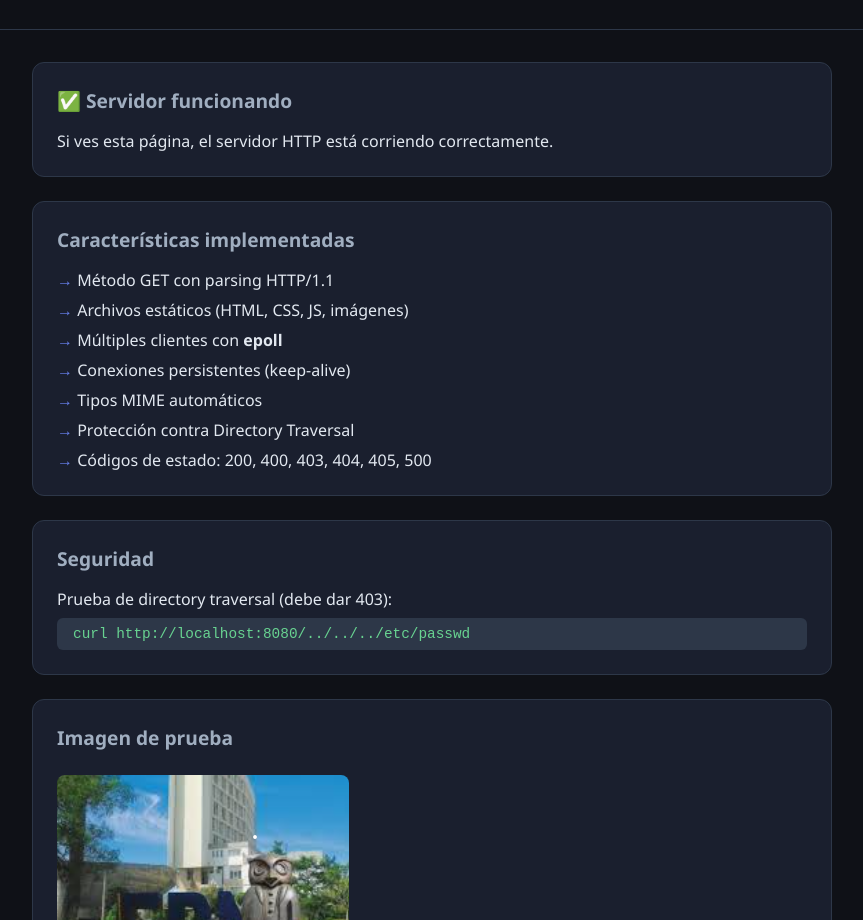
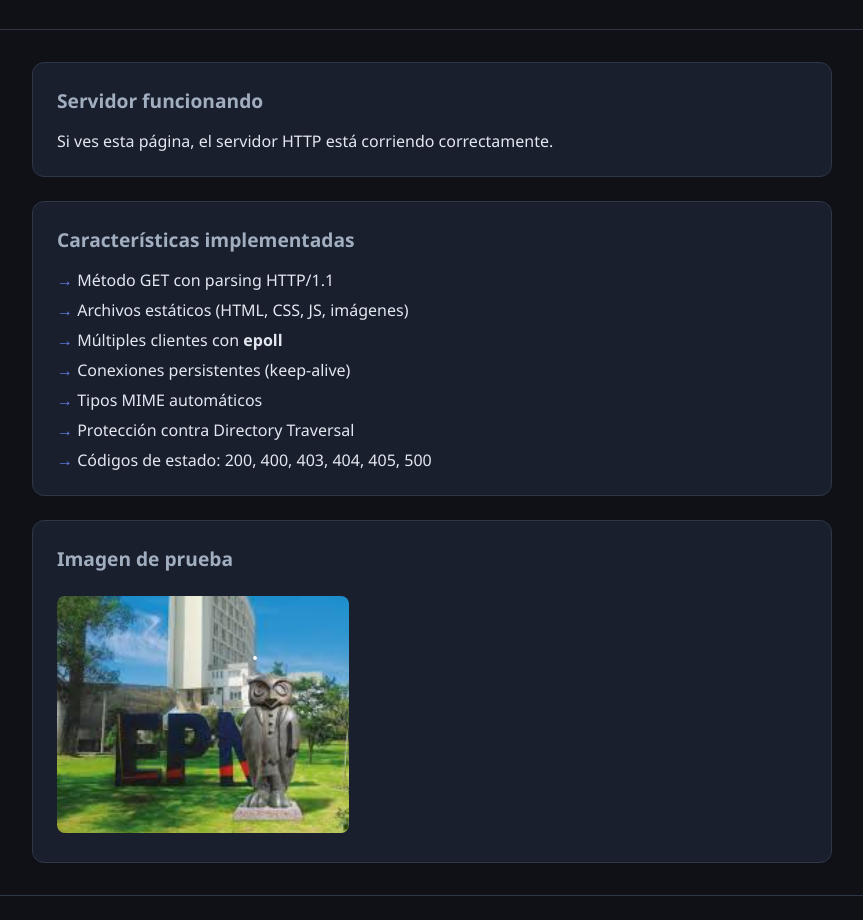
Before and after one commit to JASL22/SaeterosJ-MiniHTTPd, a plain HTML site: page www/index.html in a window 1280 px wide. Shown: the part 180-1100 px from the top of the page, without its empty margins (208-1071 px from the left). Drawn offline with Linux system fonts and the light colour scheme.

Commit message:
cambio en mi index

```diff
--- a/www/index.html
+++ b/www/index.html
@@ -14,7 +14,7 @@
 
     <main>
         <section class="card">
-            <h2>✅ Servidor funcionando</h2>
+            <h2> Servidor funcionando</h2>
             <p>Si ves esta página, el servidor HTTP está corriendo correctamente.</p>
         </section>
 
@@ -30,23 +30,14 @@
                 <li>Códigos de estado: 200, 400, 403, 404, 405, 500</li>
             </ul>
         </section>
-
-        <section class="card">
-            <h2> Seguridad </h2>
-            <p>Prueba de directory traversal (debe dar 403):</p>
-            <code>curl http://localhost:8080/../../../etc/passwd</code>
-        </section>
-
         <section class="card">
             <h2> Imagen de prueba</h2>
             <img src="image.png" alt="Imagen de prueba" class="demo-img">
         </section>
     </main>
-
     <footer>
         <p>minihttpd Version 1.1 - Jhonn Saeteros</p>
     </footer>
-
     <script src="app.js"></script>
 </body>
 </html>
```
